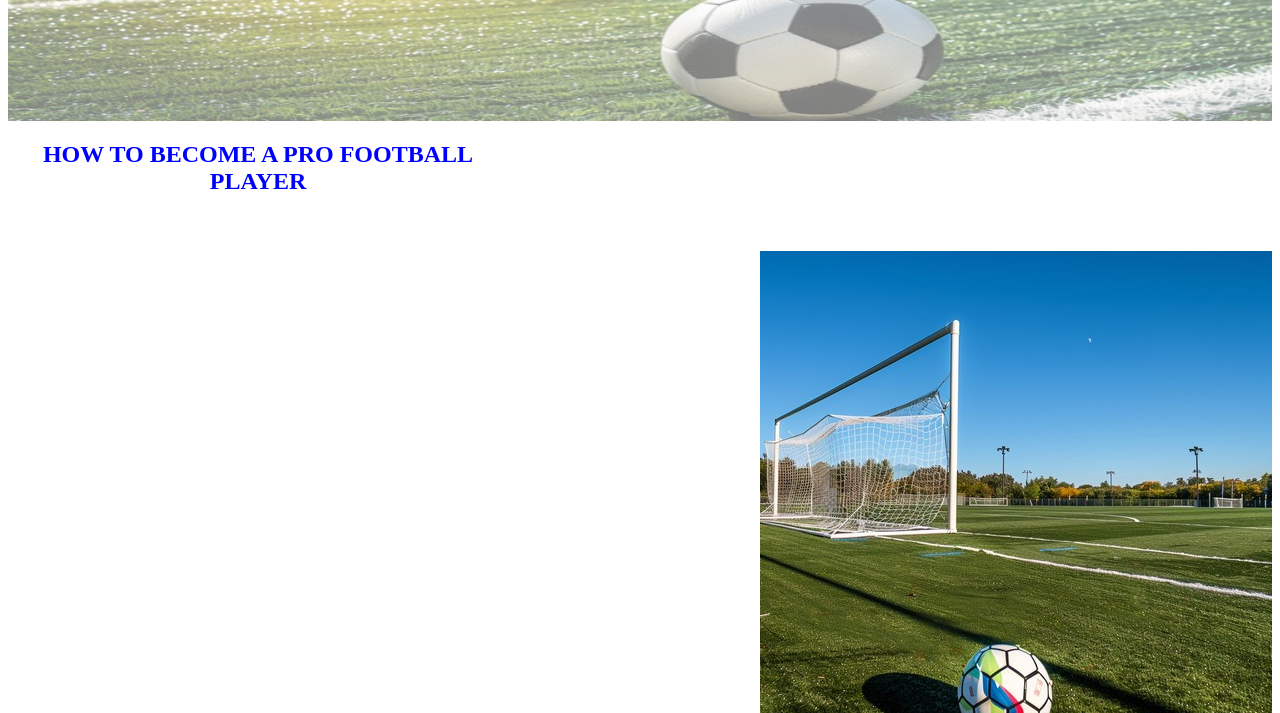
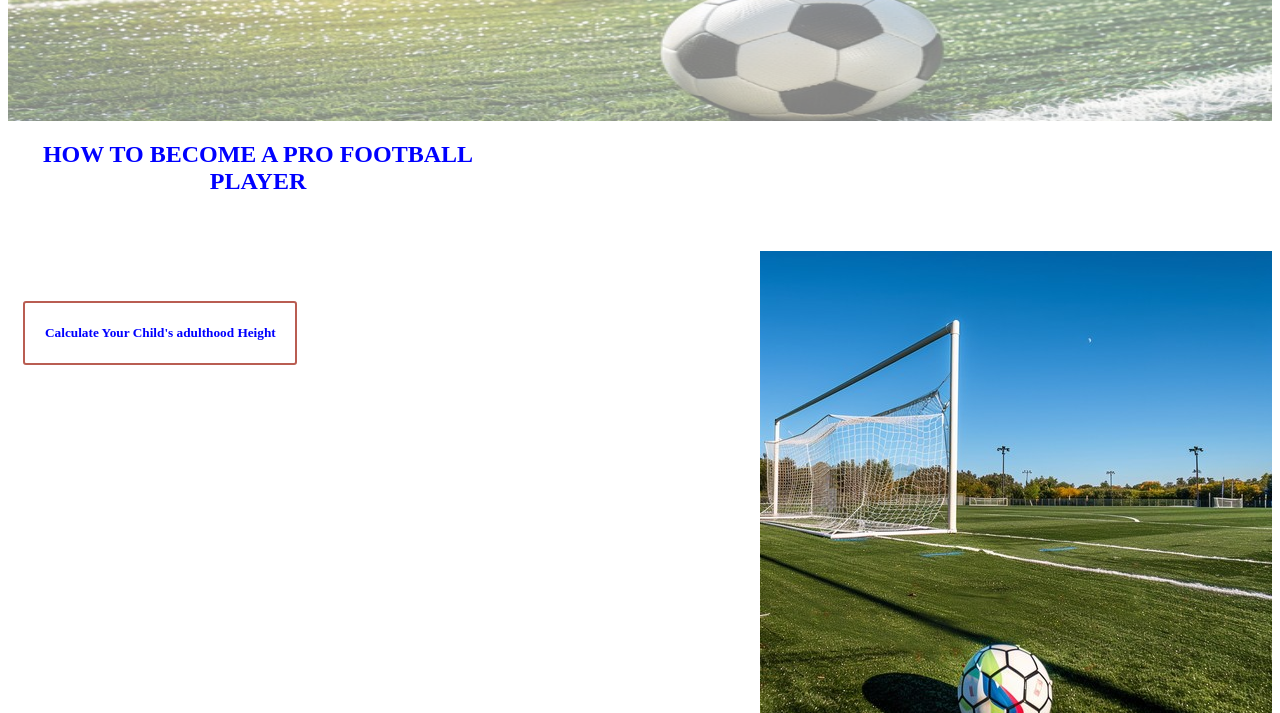
Before and after one commit to Ender-tech2024/footballSchoolWebPage, a plain HTML site: page index.html in a window 1280 px wide. Shown: the part 87-800 px from the top of the page. Drawn offline with Linux system fonts and the light colour scheme.

Commit message:
height calculate trying commit

```diff
--- a/index.html
+++ b/index.html
@@ -91,7 +91,18 @@
 
 </form>
 
+<div class="calculateHeight">
 
+<h5 style="color: blue;">Calculate Your Child's adulthood Height</h5>
+
+
+
+
+
+
+
+
+</div>
 
 </div>
 
--- a/style.css
+++ b/style.css
@@ -73,5 +73,17 @@ form {
     border-width: 2px;
     border-color: #b95d52;
     border-style: double;
-width: 50%;
+    width: 45%;
 }
+
+.calculateHeight { position: relative;
+                    margin-top: 50px;
+                    width: 250px;
+                    border-radius: 3px;
+                    border-width: 2px;
+                    border-color: #b95d52;
+                    border-style: double;
+                    display: inline-block;
+                    padding-left: 20px;
+                    margin-left: 15px;
+}
```
